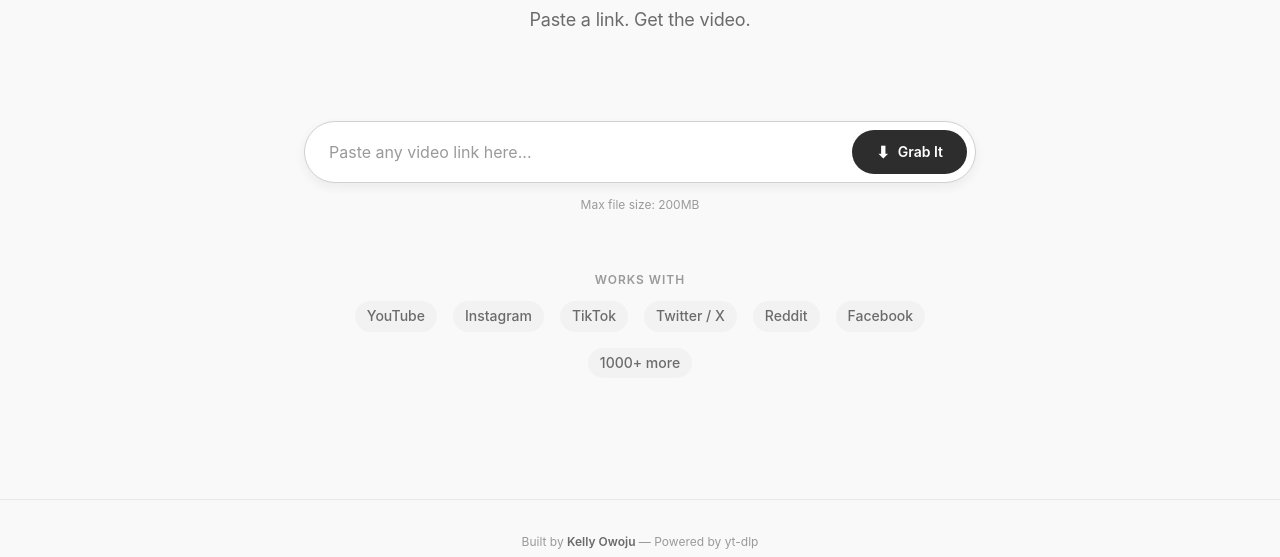
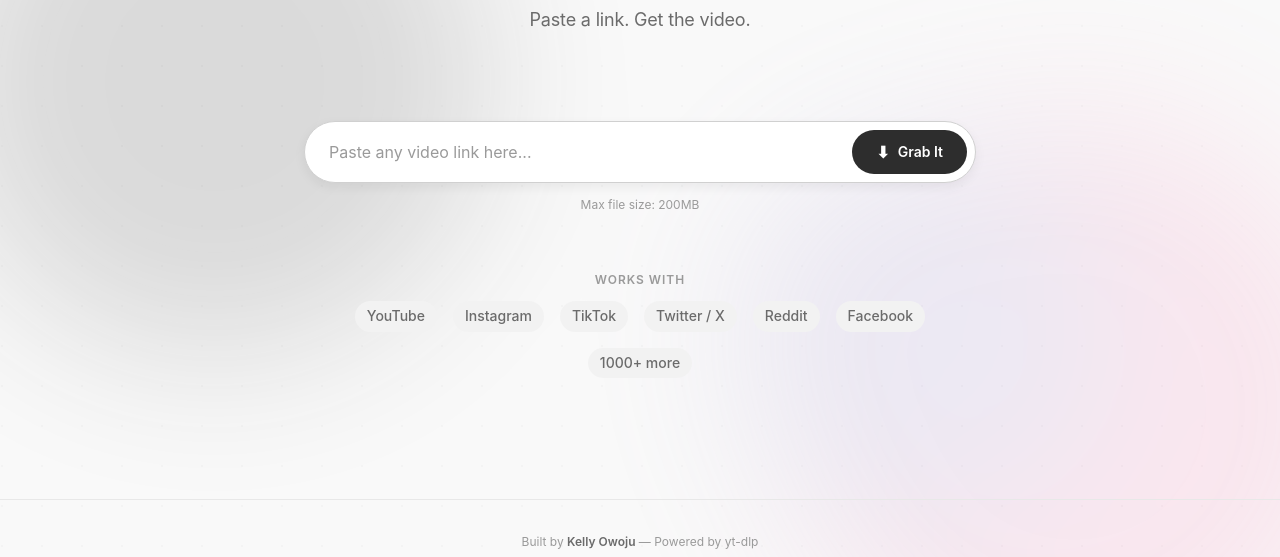
Before and after one commit to Pelz01/saveit, a website: page public/index.html in a window 1280 px wide. Shown: the part 176-733 px from the top of the page. Drawn offline with Linux system fonts and the light colour scheme; no server answers; a web font is replaced by a local one.

Commit message:
feat: added subtle background animations and patterns to web UI

```diff
--- a/public/index.html
+++ b/public/index.html
@@ -24,6 +24,16 @@
     />
   </head>
   <body>
+    <!-- ── Background ── -->
+    <div class="bg">
+      <div class="bg__mesh"></div>
+      <div class="bg__blobs">
+        <div class="bg__blob bg__blob--1"></div>
+        <div class="bg__blob bg__blob--2"></div>
+        <div class="bg__blob bg__blob--3"></div>
+      </div>
+    </div>
+
     <!-- ── Auth Chip (top-right) ── -->
     <div class="auth-chip" id="authChip" style="display: none;">
       <img class="auth-chip__avatar" id="authAvatar" src="" alt="" />
--- a/public/styles.css
+++ b/public/styles.css
@@ -79,6 +79,92 @@ html {
   font-size: 16px;
   -webkit-font-smoothing: antialiased;
   -moz-osx-font-smoothing: grayscale;
+}
+
+@keyframes float1 {
+  0% { transform: translate(0, 0) scale(1); }
+  33% { transform: translate(10vw, 15vh) scale(1.1); }
+  66% { transform: translate(-5vw, 20vh) scale(0.9); }
+  100% { transform: translate(0, 0) scale(1); }
+}
+
+@keyframes float2 {
+  0% { transform: translate(0, 0) scale(1.1); }
+  33% { transform: translate(-12vw, -10vh) scale(1.2); }
+  66% { transform: translate(8vw, -15vh) scale(1); }
+  100% { transform: translate(0, 0) scale(1.1); }
+}
+
+@keyframes float3 {
+  0% { transform: translate(0, 0) scale(0.9); }
+  50% { transform: translate(15vw, -20vh) scale(1.1); }
+  100% { transform: translate(0, 0) scale(0.9); }
+}
+
+.bg {
+  position: fixed;
+  top: 0;
+  left: 0;
+  width: 100%;
+  height: 100%;
+  z-index: -1;
+  overflow: hidden;
+  background-color: var(--bg-primary);
+}
+
+.bg__mesh {
+  position: absolute;
+  top: 0;
+  left: 0;
+  width: 100%;
+  height: 100%;
+  background-image:
+    radial-gradient(circle at 2px 2px, var(--border-soft) 1px, transparent 0);
+  background-size: 40px 40px;
+  opacity: 0.3;
+  pointer-events: none;
+}
+
+.bg__blobs {
+  position: absolute;
+  top: 0;
+  left: 0;
+  width: 100%;
+  height: 100%;
+  filter: blur(80px);
+  opacity: 0.15;
+  pointer-events: none;
+}
+
+.bg__blob {
+  position: absolute;
+  width: 40vw;
+  height: 40vw;
+  border-radius: 50%;
+  background: var(--accent);
+  will-change: transform;
+}
+
+.bg__blob--1 {
+  top: -10%;
+  left: -10%;
+  animation: float1 25s infinite ease-in-out;
+}
+
+.bg__blob--2 {
+  bottom: -10%;
+  right: -10%;
+  background: #ff7eb3; /* Soft pink */
+  animation: float2 30s infinite ease-in-out;
+}
+
+.bg__blob--3 {
+  top: 50%;
+  left: 50%;
+  width: 30vw;
+  height: 30vw;
+  background: #a18cd1; /* Soft purple */
+  animation: float3 20s infinite ease-in-out;
 }
 
 body {
```
